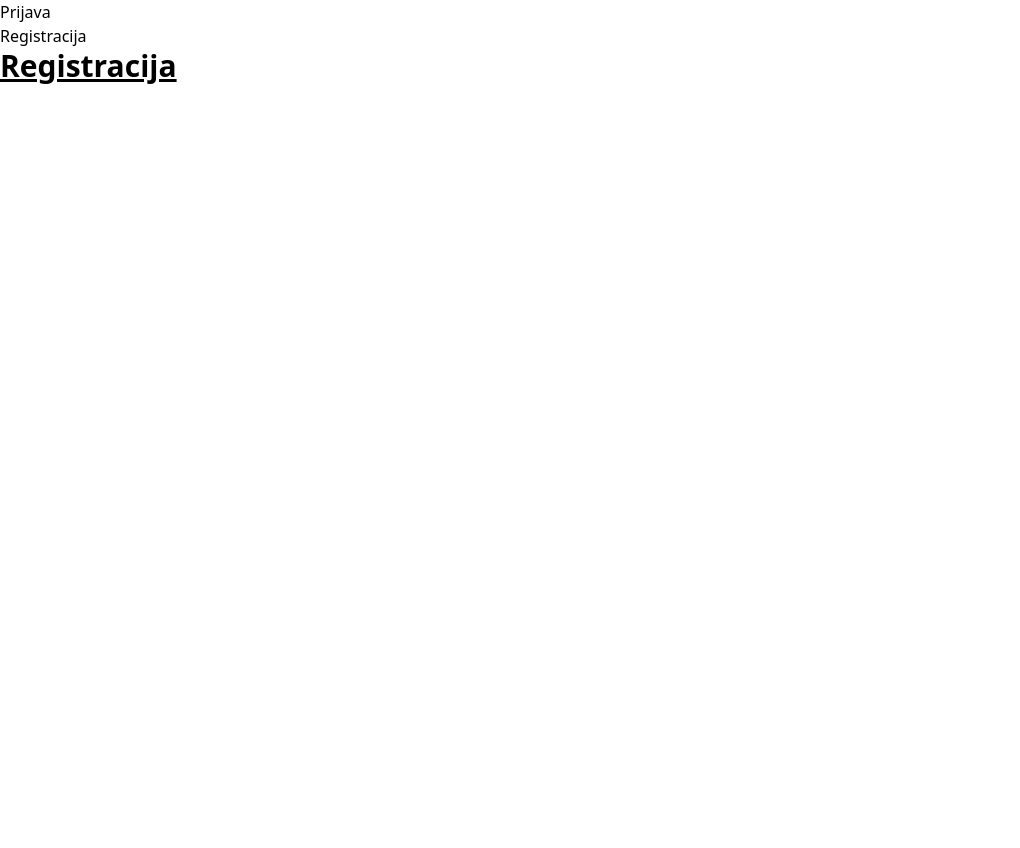
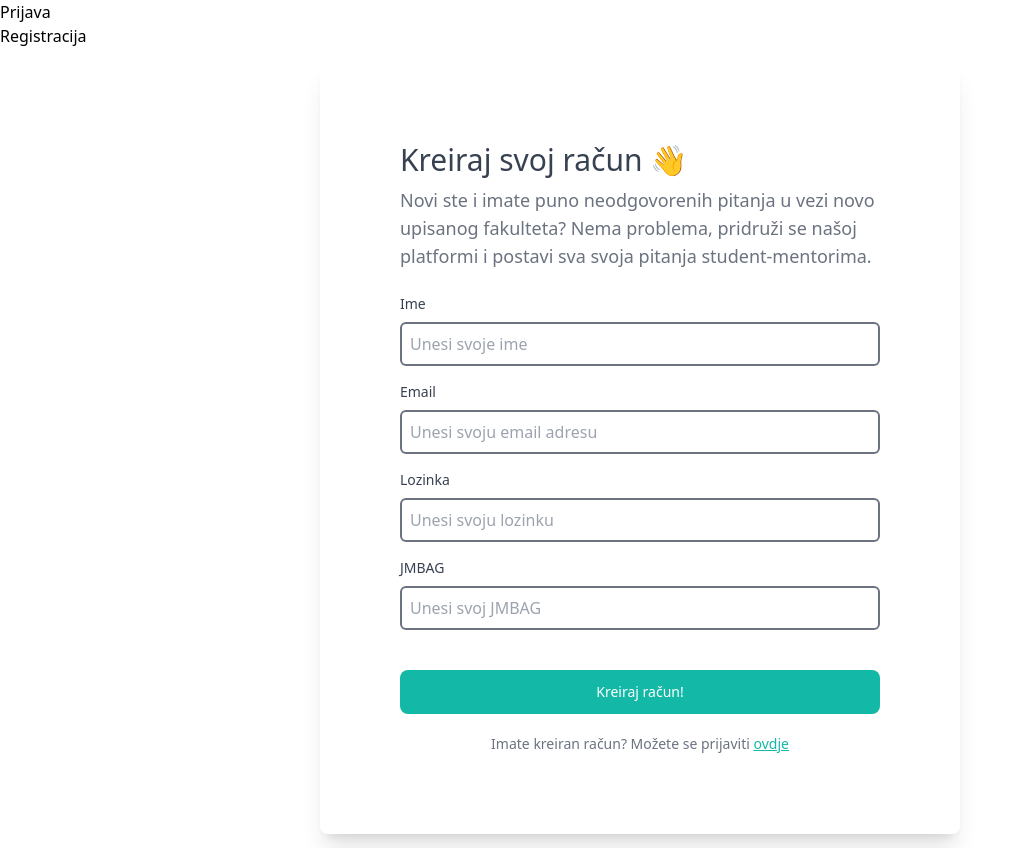
Before and after one commit to mihaelpavlakovic/fidit-buddy, a React (Create React App) app: page /registracija in a window 1280 px wide. Shown: the whole page, without its empty margins (0-1020 px from the left). Before the commit the page ends 800 px from the top, so only its background shows below. Built offline with nearby package versions, Linux system fonts and the light colour scheme.

Commit message:
adds visual design for Login/Register components

```diff
--- a/package.json
+++ b/package.json
@@ -6,12 +6,14 @@
     "@testing-library/jest-dom": "^5.16.5",
     "@testing-library/react": "^13.4.0",
     "@testing-library/user-event": "^13.5.0",
+    "formik": "^2.2.9",
     "react": "^18.2.0",
     "react-dom": "^18.2.0",
     "react-router": "^6.8.1",
     "react-router-dom": "^6.8.1",
     "react-scripts": "5.0.1",
-    "web-vitals": "^2.1.4"
+    "web-vitals": "^2.1.4",
+    "yup": "^1.0.0"
   },
   "scripts": {
     "start": "react-scripts start",
--- a/src/Login.js
+++ b/src/Login.js
@@ -1,5 +1,111 @@
+import { useFormik } from "formik";
+import * as Yup from "yup";
+import { useNavigate } from "react-router-dom";
+
 const Login = () => {
-  return <h1 className="text-3xl font-bold underline">Login</h1>;
+  const navigate = useNavigate();
+
+  const formik = useFormik({
+    initialValues: {
+      email: "",
+      password: "",
+    },
+
+    validationSchema: Yup.object({
+      email: Yup.string()
+        .email("Neispravan unos emaila")
+        .required("Email je obavezan"),
+      password: Yup.string()
+        .required("Lozinka je obavezna")
+        .min(8, "Lozinka je pre kratka - mora bit minimalno 8 znakova dugacka"),
+    }),
+
+    onSubmit: values => {
+      console.log("form submitted");
+      console.log(values);
+      navigate("/");
+    },
+  });
+
+  return (
+    <main className="h-screen items-center flex justify-center">
+      <form
+        onSubmit={formik.handleSubmit}
+        className="bg-white rounded-lg w-1/2 shadow-xl"
+      >
+        <div className="text-gray-700  p-20">
+          <h1 className="text-3xl pb-2">Prijavi se u svoj račun 👋</h1>
+          <p className="text-lg  text-gray-500">
+            Očekujete nove vijesti na postavljena pitanja student-mentoru?
+            Prijavite se i saznajte odgovore na ta pitanja.
+          </p>
+          <div className="mt-6 ">
+            {/* Email input field */}
+            <div className="pb-4">
+              <label
+                htmlFor="email"
+                className={`block text-sm pb-2 ${
+                  formik.touched.email && formik.errors.email
+                    ? "text-red-400"
+                    : ""
+                }`}
+              >
+                {formik.touched.email && formik.errors.email
+                  ? formik.errors.email
+                  : "Email"}
+              </label>
+
+              <input
+                className="border-2 border-gray-500 p-2 rounded-md w-full focus:border-teal-500 focus:ring-teal-500"
+                type="email"
+                name="email"
+                placeholder="Unesi svoju email adresu"
+                onChange={formik.handleChange}
+                value={formik.values.email}
+                onBlur={formik.handleBlur}
+              />
+            </div>
+            {/* Password input field */}
+            <div className="pb-4">
+              <label
+                htmlFor="password"
+                className={`block text-sm pb-2 ${
+                  formik.touched.password && formik.errors.password
+                    ? "text-red-400"
+                    : ""
+                }`}
+              >
+                {formik.touched.password && formik.errors.password
+                  ? formik.errors.password
+                  : "Lozinka"}
+              </label>
+              <input
+                className="border-2 border-gray-500 p-2 rounded-md w-full focus:border-teal-500 focus:ring-teal-500"
+                type="password"
+                name="password"
+                placeholder="Unesi svoju lozinku"
+                onChange={formik.handleChange}
+                value={formik.values.password}
+                onBlur={formik.handleBlur}
+              />
+            </div>
+            <button
+              type="submit"
+              className="bg-teal-500 text-sm text-white py-3 mt-6 rounded-lg w-full"
+            >
+              Prijavi se!
+            </button>
+            <p className="text-center text-gray-500 text-sm mt-5">
+              Nemate kreiran račun? Možete ga kreirati{" "}
+              <a href="/registracija" className="text-teal-500 underline">
+                ovdje
+              </a>
+            </p>
+          </div>
+        </div>
+      </form>
+    </main>
+  );
 };
 
 export default Login;
--- a/src/Registration.js
+++ b/src/Registration.js
@@ -1,5 +1,169 @@
+import { useFormik } from "formik";
+import * as Yup from "yup";
+import { useNavigate } from "react-router-dom";
+
 const Registration = () => {
-  return <h1 className="text-3xl font-bold underline">Registracija</h1>;
+  const navigate = useNavigate();
+
+  const formik = useFormik({
+    initialValues: {
+      name: "",
+      email: "",
+      password: "",
+      jmbag: "",
+    },
+
+    validationSchema: Yup.object({
+      name: Yup.string()
+        .max(40, "Ime mora sadržavat 40 znakova ili manje.")
+        .required("Ime je obavezno"),
+      email: Yup.string()
+        .email("Neispravan unos emaila")
+        .required("Email je obavezan"),
+      password: Yup.string()
+        .required("Lozinka je obavezna")
+        .min(8, "Lozinka je pre kratka - mora bit minimalno 8 znakova dugacka"),
+      jmbag: Yup.string()
+        .required("JMBAG je obavezan")
+        .min(10, "Mora sadržavat točno 10 znamenki")
+        .max(10, "Mora sadržavat točno 10 znamenki"),
+    }),
+
+    onSubmit: values => {
+      console.log("form submitted");
+      console.log(values);
+      navigate("/");
+    },
+  });
+
+  return (
+    <main className="h-screen items-center flex justify-center">
+      <form
+        onSubmit={formik.handleSubmit}
+        className="bg-white rounded-lg w-1/2 shadow-xl"
+      >
+        <div className="text-gray-700  p-20">
+          <h1 className="text-3xl pb-2">Kreiraj svoj račun 👋</h1>
+          <p className="text-lg  text-gray-500">
+            Novi ste i imate puno neodgovorenih pitanja u vezi novo upisanog
+            fakulteta? Nema problema, pridruži se našoj platformi i postavi sva
+            svoja pitanja student-mentorima.
+          </p>
+          <div className="mt-6 ">
+            {/* Name input field */}
+            <div className="pb-4">
+              <label
+                htmlFor="name"
+                className={`block text-sm pb-2 ${
+                  formik.touched.name && formik.errors.name
+                    ? "text-red-400"
+                    : ""
+                } `}
+              >
+                {formik.touched.name && formik.errors.name
+                  ? formik.errors.name
+                  : "Ime"}
+              </label>
+              <input
+                className="border-2 border-gray-500 p-2 rounded-md w-full focus:border-teal-500 focus:ring-teal-500 "
+                type="text"
+                name="name"
+                placeholder="Unesi svoje ime"
+                onChange={formik.handleChange}
+                value={formik.values.name}
+                onBlur={formik.handleBlur}
+              />
+            </div>
+            {/* Email input field */}
+            <div className="pb-4">
+              <label
+                htmlFor="email"
+                className={`block text-sm pb-2 ${
+                  formik.touched.email && formik.errors.email
+                    ? "text-red-400"
+                    : ""
+                }`}
+              >
+                {formik.touched.email && formik.errors.email
+                  ? formik.errors.email
+                  : "Email"}
+              </label>
+
+              <input
+                className="border-2 border-gray-500 p-2 rounded-md w-full focus:border-teal-500 focus:ring-teal-500"
+                type="email"
+                name="email"
+                placeholder="Unesi svoju email adresu"
+                onChange={formik.handleChange}
+                value={formik.values.email}
+                onBlur={formik.handleBlur}
+              />
+            </div>
+            {/* Password input field */}
+            <div className="pb-4">
+              <label
+                htmlFor="password"
+                className={`block text-sm pb-2 ${
+                  formik.touched.password && formik.errors.password
+                    ? "text-red-400"
+                    : ""
+                }`}
+              >
+                {formik.touched.password && formik.errors.password
+                  ? formik.errors.password
+                  : "Lozinka"}
+              </label>
+              <input
+                className="border-2 border-gray-500 p-2 rounded-md w-full focus:border-teal-500 focus:ring-teal-500"
+                type="password"
+                name="password"
+                placeholder="Unesi svoju lozinku"
+                onChange={formik.handleChange}
+                value={formik.values.password}
+                onBlur={formik.handleBlur}
+              />
+            </div>
+            {/* JMBAG input field */}
+            <div className="pb-4">
+              <label
+                htmlFor="jmbag"
+                className={`block text-sm pb-2 ${
+                  formik.touched.jmbag && formik.errors.jmbag
+                    ? "text-red-400"
+                    : ""
+                }`}
+              >
+                {formik.touched.jmbag && formik.errors.jmbag
+                  ? formik.errors.jmbag
+                  : "JMBAG"}
+              </label>
+              <input
+                className="border-2 border-gray-500 p-2 rounded-md w-full focus:border-teal-500 focus:ring-teal-500"
+                type="number"
+                name="jmbag"
+                placeholder="Unesi svoj JMBAG"
+                onChange={formik.handleChange}
+                value={formik.values.jmbag}
+                onBlur={formik.handleBlur}
+              />
+            </div>
+            <button
+              type="submit"
+              className="bg-teal-500 text-sm text-white py-3 mt-6 rounded-lg w-full"
+            >
+              Kreiraj račun!
+            </button>
+            <p className="text-center text-gray-500 text-sm mt-5">
+              Imate kreiran račun? Možete se prijaviti{" "}
+              <a href="/prijava" className="text-teal-500 underline">
+                ovdje
+              </a>
+            </p>
+          </div>
+        </div>
+      </form>
+    </main>
+  );
 };
 
 export default Registration;
```
Also changed, not shown: 1 other file (tests, documents, lock files or other folders).
